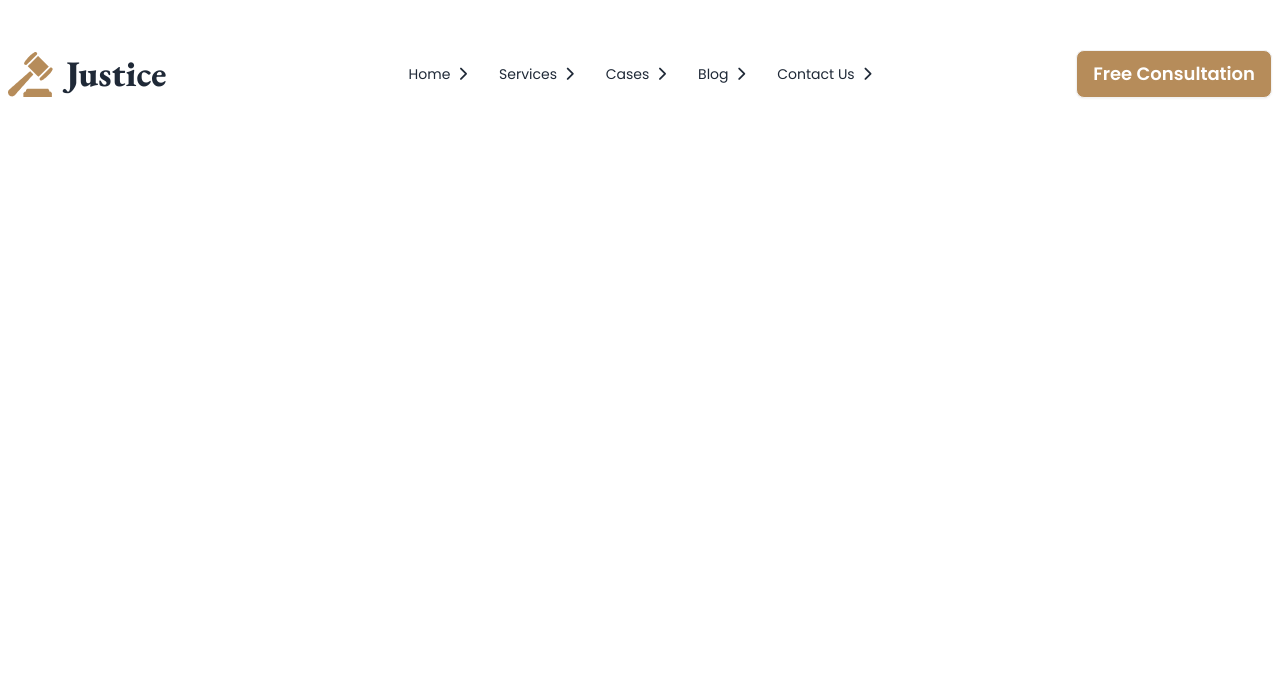
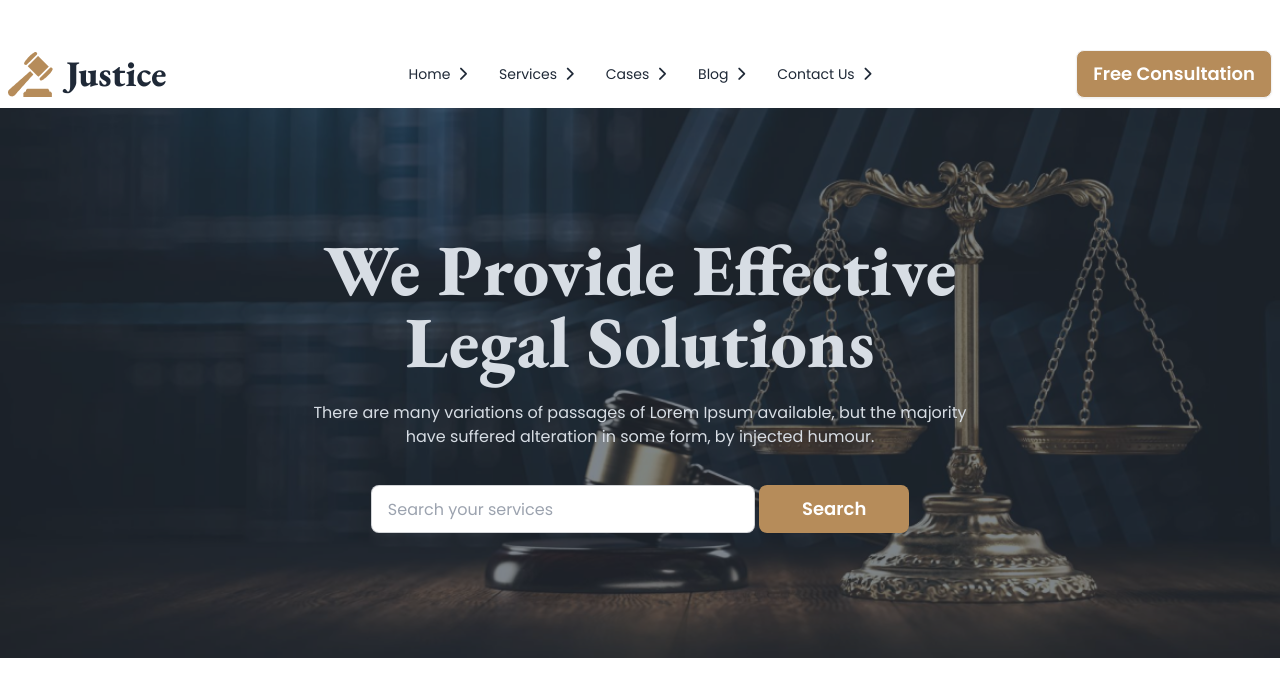
Before and after one commit to ahnaf4D/legal-solution, a plain HTML site: page index.html in a window 1280 px wide. Drawn offline with nearby package versions, Linux system fonts and the light colour scheme.

Commit message:
Banner area completed

```diff
--- a/index.html
+++ b/index.html
@@ -82,6 +82,30 @@
                 </div>
             </div>
         </nav>
+        <!-- Banner area -->
+        <div class="hero p-0 min-h-[550px]" style="background-image: url(./images/banner.png);">
+            <div class="hero-overlay bg-opacity-60"></div>
+            <div class="hero-content text-center text-neutral-content">
+                <div>
+                    <h1 class="text-7xl font-extrabold font-garamond leading-36">We Provide Effective <br> Legal
+                        Solutions</h1>
+                    <p class="mt-6 mb-8 font-poppins">There are many variations of passages of Lorem Ipsum available,
+                        but the
+                        majority
+                        <br>
+                        have suffered alteration in some form, by injected humour.
+                    </p>
+                    <!-- <button class="btn btn-primary">Get Started</button> -->
+                    <form class="font-poppins">
+                        <input type="search" name="searchForm" id="searchForm" placeholder="Search your services"
+                            class="input input-bordered w-full lg:w-96 inline">
+                        <button type="submit"
+                            class="btn bg-[#B68C5A] text-white text-xs block mt-1 lg:text-lg font-semibold border-none w-[150px] inline">Search</button>
+
+                    </form>
+                </div>
+            </div>
+        </div>
     </header>
 </body>
 
```
